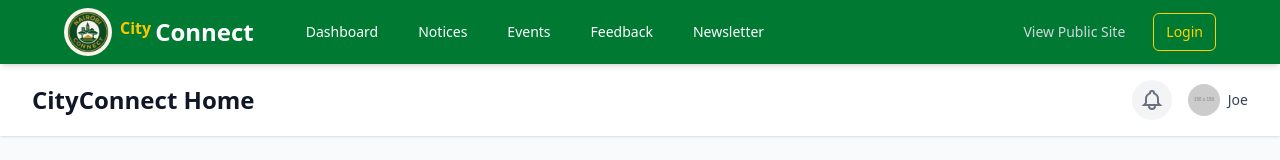
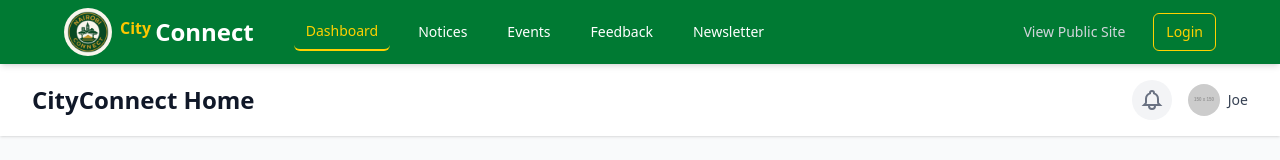
Before and after one commit to JoelMbithi/City-Connect, a React (Vite) app in the folder client/: page /Admin/dashboard in a window 1280 px wide. Shown: the top 160 px of the page. Built offline with nearby package versions, Linux system fonts and the light colour scheme.

Commit message:
modified

```diff
--- a/client/src/Components/NavBar/Navbar.jsx
+++ b/client/src/Components/NavBar/Navbar.jsx
@@ -60,8 +60,8 @@ const AdminNavbar = () => {
                 <DropdownLink
                   label="Dashboard"
                   links={[
-                    { name: 'Overview', to: '/admin/dashboard' },
-                    { name: 'Analytics', to: '/admin/dashboard/analytics' },
+                    { name: 'Overview', to: '/' },
+                    { name: 'Analytics', to: '' },
                   ]}
                 />
                 <DropdownLink
@@ -152,13 +152,13 @@ const AdminNavbar = () => {
         {isMobileMenuOpen && (
           <div className="md:hidden w-full" id="mobile-menu">
             <div className="px-4 pt-4 pb-3 space-y-2">
-              <Link to="/admin/dashboard" className={`block px-3 py-2 rounded-md text-base font-medium ${isActive('/dashboard')}`} onClick={toggleMobileMenu}>Dashboard</Link>
+              <Link to="/" className={`block px-3 py-2 rounded-md text-base font-medium ${isActive('/dashboard')}`} onClick={toggleMobileMenu}>Dashboard</Link>
               <Link to="/notice" className={`block px-3 py-2 rounded-md text-base font-medium ${isActive('/notice')}`} onClick={toggleMobileMenu}>Notices</Link>
               <Link to="/events" className={`block px-3 py-2 rounded-md text-base font-medium ${isActive('/events')}`} onClick={toggleMobileMenu}>Events</Link>
               <Link to="/feedback" className={`block px-3 py-2 rounded-md text-base font-medium ${isActive('/feedback')}`} onClick={toggleMobileMenu}>Feedback</Link>
               <Link to="/newsletter" className={`block px-3 py-2 rounded-md text-base font-medium ${isActive('/newsletter')}`} onClick={toggleMobileMenu}>Newsletter</Link>
               <div className="border-t border-[#FFD100] pt-3">
-                <Link to="/" className="block px-3 py-2 text-base text-gray-300 hover:text-white hover:bg-[#005e27]" onClick={toggleMobileMenu}>View Public Site</Link>
+                <Link to="" className="block px-3 py-2 text-base text-gray-300 hover:text-white hover:bg-[#005e27]" onClick={toggleMobileMenu}>View Public Site</Link>
                 <button
                   onClick={() => {
                     setIsMobileMenuOpen(false);
```
